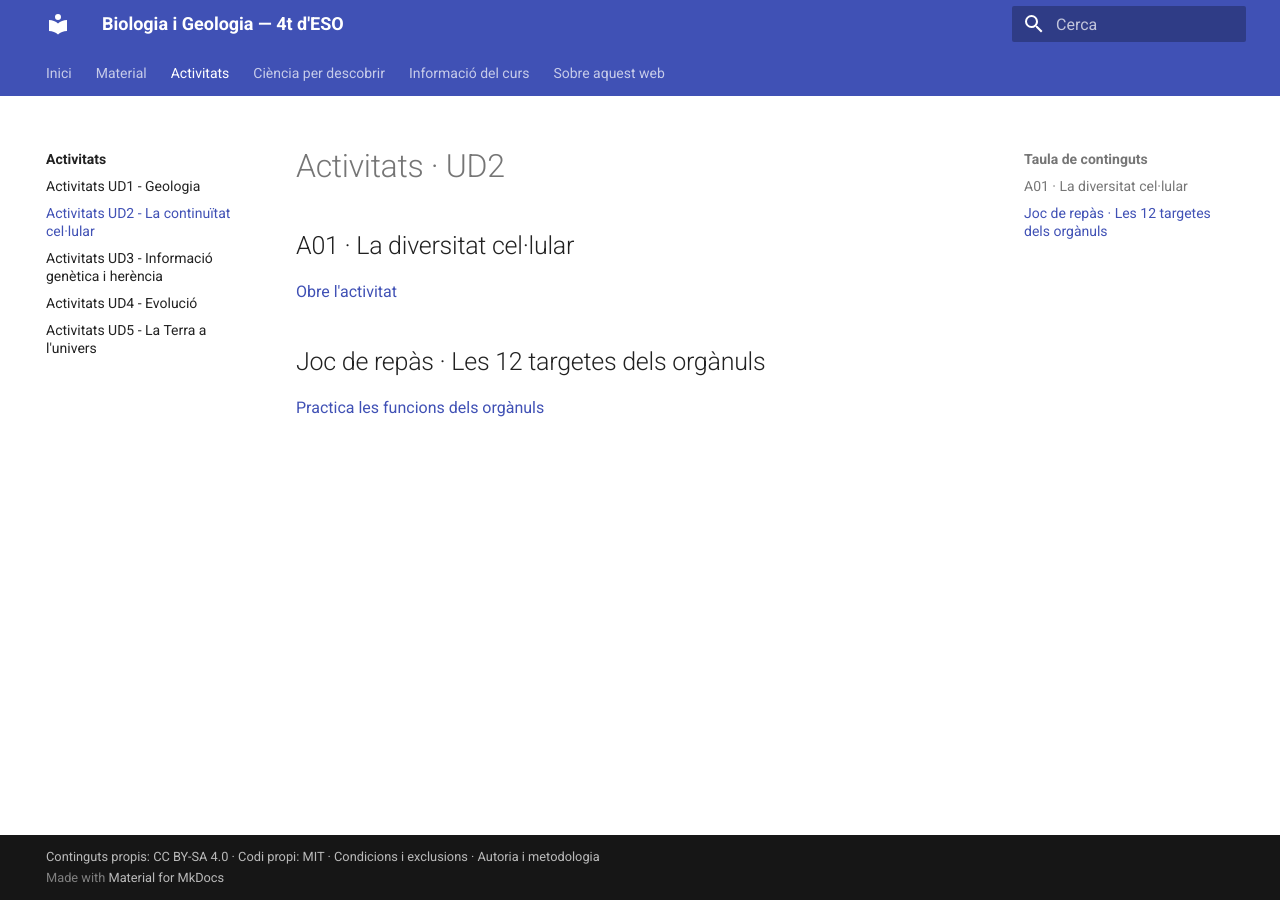
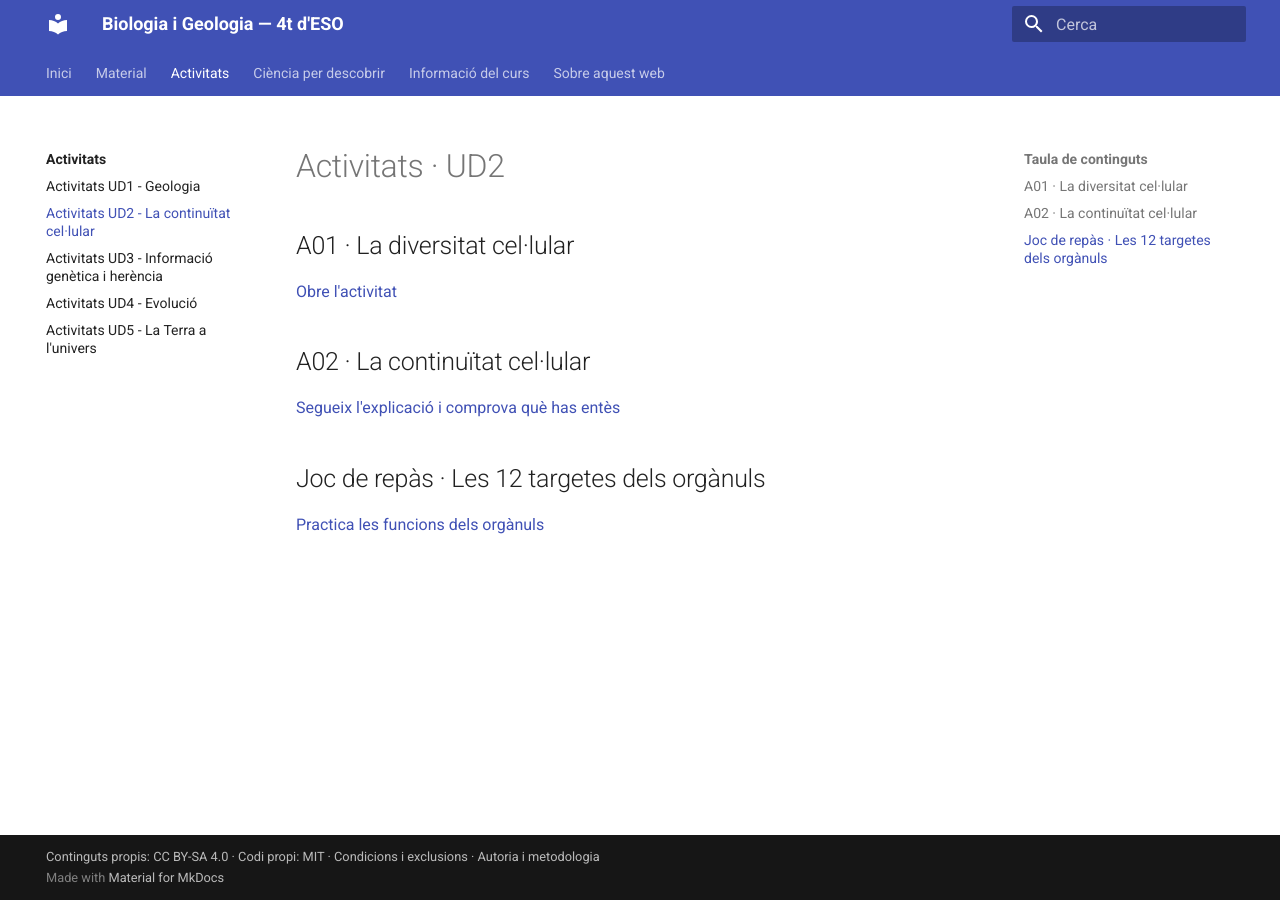
Before and after one commit to saloma-ui/biogeo4, an MkDocs documentation site: the page built from docs/activitats/ud2/index.md, in a window 1280 px wide. Built offline with MkDocs 1.6.1 and Material for MkDocs 9.7.7, drawn with Linux system fonts in a browser that asks for light colours.

Commit message:
Afegeix A02 a l'índex d'activitats UD02

```diff
--- a/docs/activitats/ud2/index.md
+++ b/docs/activitats/ud2/index.md
@@ -4,6 +4,10 @@
 
 [Obre l'activitat](diversitat-cellular/index.md)
 
+## A02 · La continuïtat cel·lular
+
+[Segueix l'explicació i comprova què has entès](continuitat-cellular/index.md)
+
 ## Joc de repàs · Les 12 targetes dels orgànuls
 
 [Practica les funcions dels orgànuls](organuls/index.html)
```
